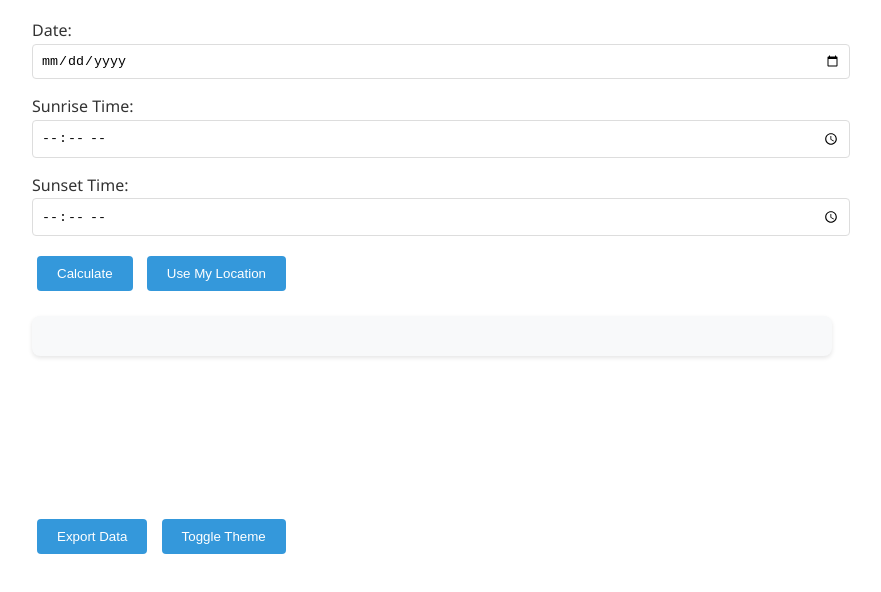
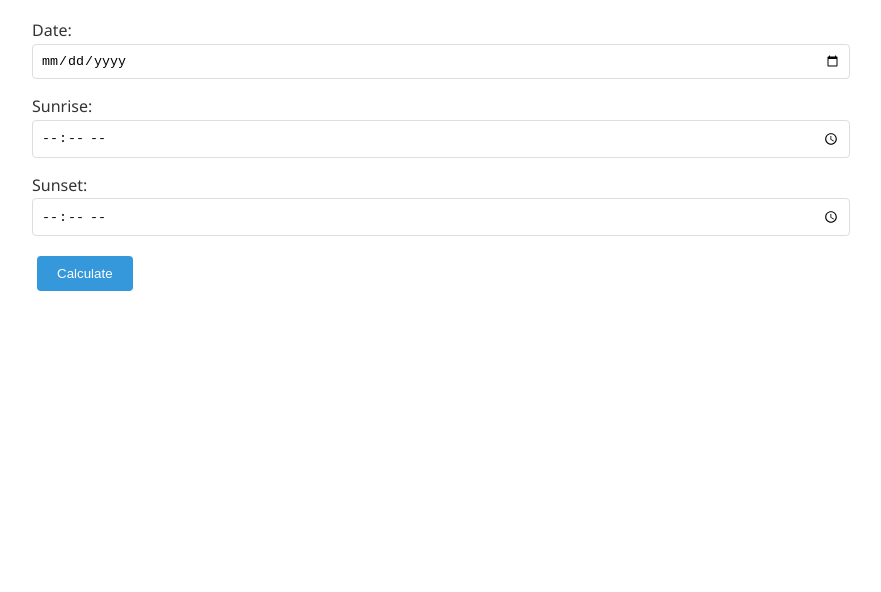
Before and after one commit to merliri-ma/planetary-hours-, a plain HTML site: page index.html in a window 1280 px wide. Shown: the part 116-708 px from the top of the page, without its empty margins (208-1089 px from the left). Drawn offline with nearby package versions, Linux system fonts and the light colour scheme.

Commit message:
Add files via upload

```diff
--- a/index.html
+++ b/index.html
@@ -1,39 +1,29 @@
 <!DOCTYPE html>
-<html>
+<html lang="en">
 <head>
-    <title>Enhanced Planetary Hours Calculator</title>
+    <meta charset="UTF-8">
+    <meta name="viewport" content="width=device-width, initial-scale=1.0">
+    <title>Planetary Hours Calculator</title>
     <link rel="stylesheet" href="styles.css">
-    <meta name="viewport" content="width=device-width, initial-scale=1.0">
 </head>
 <body>
     <div class="container">
         <h1>Planetary Hours Calculator</h1>
-        <form id="hoursForm">
-            <div class="input-group">
-                <label for="dateSelect">Date:</label>
-                <input type="date" id="dateSelect" required>
-            </div>
-            <div class="input-group">
-                <label for="sunrise">Sunrise Time:</label>
-                <input type="time" id="sunrise" required>
-            </div>
-            <div class="input-group">
-                <label for="sunset">Sunset Time:</label>
-                <input type="time" id="sunset" required>
-            </div>
-            <button type="submit" class="calculate-btn">Calculate</button>
-            <button type="button" class="location-btn" onclick="getCurrentLocation()">Use My Location</button>
-        </form>
-
-        <div id="results" class="results-container"></div>
-        <canvas id="hourlyChart"></canvas>
-
-        <div class="actions">
-            <button onclick="exportToCSV()" class="export-btn">Export Data</button>
-            <button onclick="toggleTheme()" class="theme-btn">Toggle Theme</button>
+        <div class="input-group">
+            <label for="date">Date:</label>
+            <input type="date" id="date">
         </div>
+        <div class="input-group">
+            <label for="sunrise">Sunrise:</label>
+            <input type="time" id="sunrise">
+        </div>
+        <div class="input-group">
+            <label for="sunset">Sunset:</label>
+            <input type="time" id="sunset">
+        </div>
+        <button onclick="calculateHours()">Calculate</button>
+        <div id="results"></div>
     </div>
-    <script src="https://cdn.jsdelivr.net/npm/chart.js"></script>
     <script src="script.js"></script>
 </body>
 </html>
```
